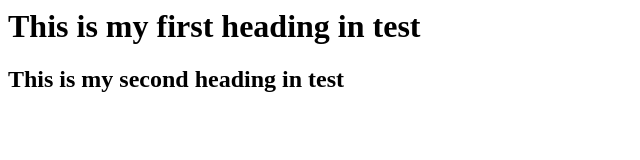
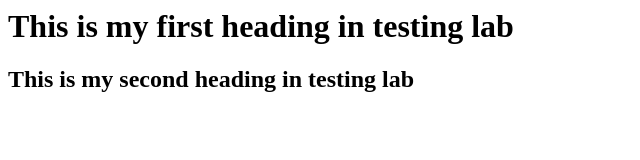
Before and after one commit to zahidmuneer/Testing_Lab, a plain HTML site: page index.html in a window 1280 px wide. Shown: the whole page, without its empty margins (0-640 px from the left). Drawn offline with Linux system fonts and the light colour scheme.

Commit message:
Update index.html
commit

```diff
--- a/index.html
+++ b/index.html
@@ -3,7 +3,7 @@
 
 	</head>
 	<body>
-		<h1>This is my first heading in test</h1>
-		<h2>This is my second heading in test</h2>
+		<h1>This is my first heading in testing lab</h1>
+		<h2>This is my second heading in testing lab</h2>
 	</body>
 </html>
```
